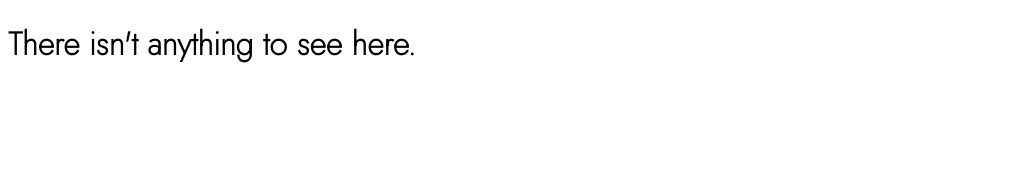
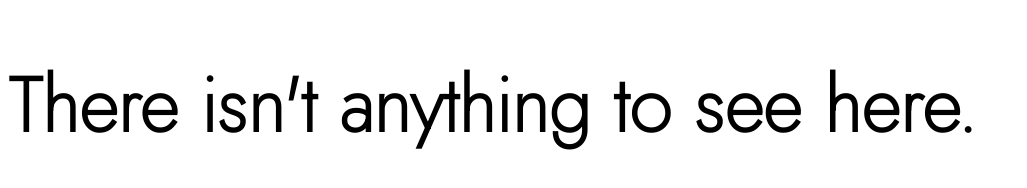
Before and after one commit to bencli/bencli.github.io, a plain HTML site: page index.html in a window 1280 px wide. Shown: the whole page, without its empty margins (0-1027 px from the left). Drawn offline with Linux system fonts and the light colour scheme.

Commit message:
Update index.html

```diff
--- a/index.html
+++ b/index.html
@@ -6,6 +6,6 @@
 <link href="https://fonts.googleapis.com/css2?family=Jost:wght@200&display=swap" rel="stylesheet">
 </head>
 <body>
-<h1 style="font-family: 'Jost', sans-serif;">There isn't anything to see here.</h1>
+<h1 style="font-family: 'Jost', sans-serif; font-size:76px;">There isn't anything to see here.</h1>
 </body>
 </html>
```
